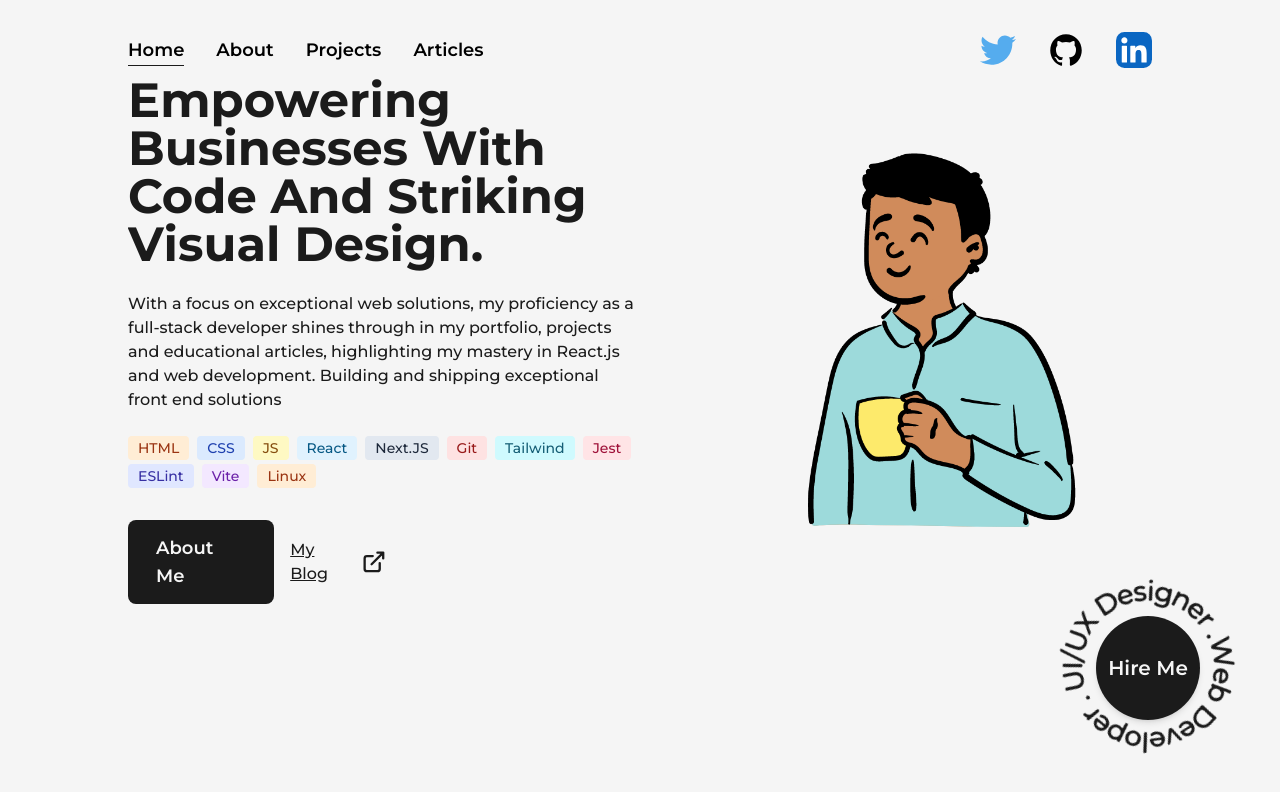
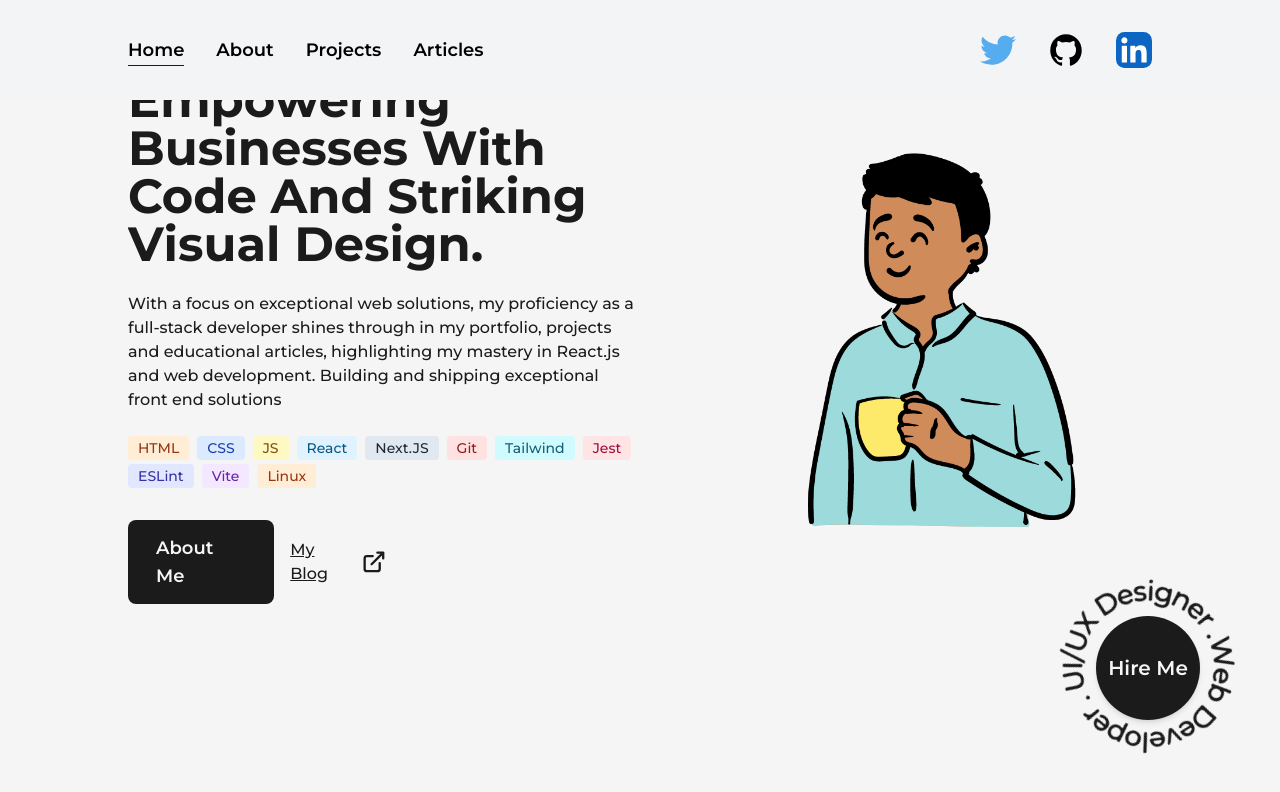
Before and after one commit to dotarjun/Portfolio, a Next.js app: page / in a window 1280 px wide. Shown: the top 792 px of the page. Built offline with nearby package versions, Linux system fonts and the light colour scheme.

Commit message:
🎨 style(NavBar.js): add background color to header to improve contrast with content

```diff
--- a/src/components/NavBar.js
+++ b/src/components/NavBar.js
@@ -26,7 +26,7 @@ const CustomLink = ({ href, title, className = "" }) => {
 
 const NavBar = () => {
   return (
-    <header className="w-full px-32 py-8 font-semibold text-lg flex items-center justify-between fixed z-10">
+    <header className=" bg-gray-100 w-full px-32 py-8 font-semibold text-lg flex items-center justify-between fixed z-10">
       <nav className="flex gap-x-8">
         <CustomLink title="Home" href="/" />
         <CustomLink title="About" href="/about" />
```
